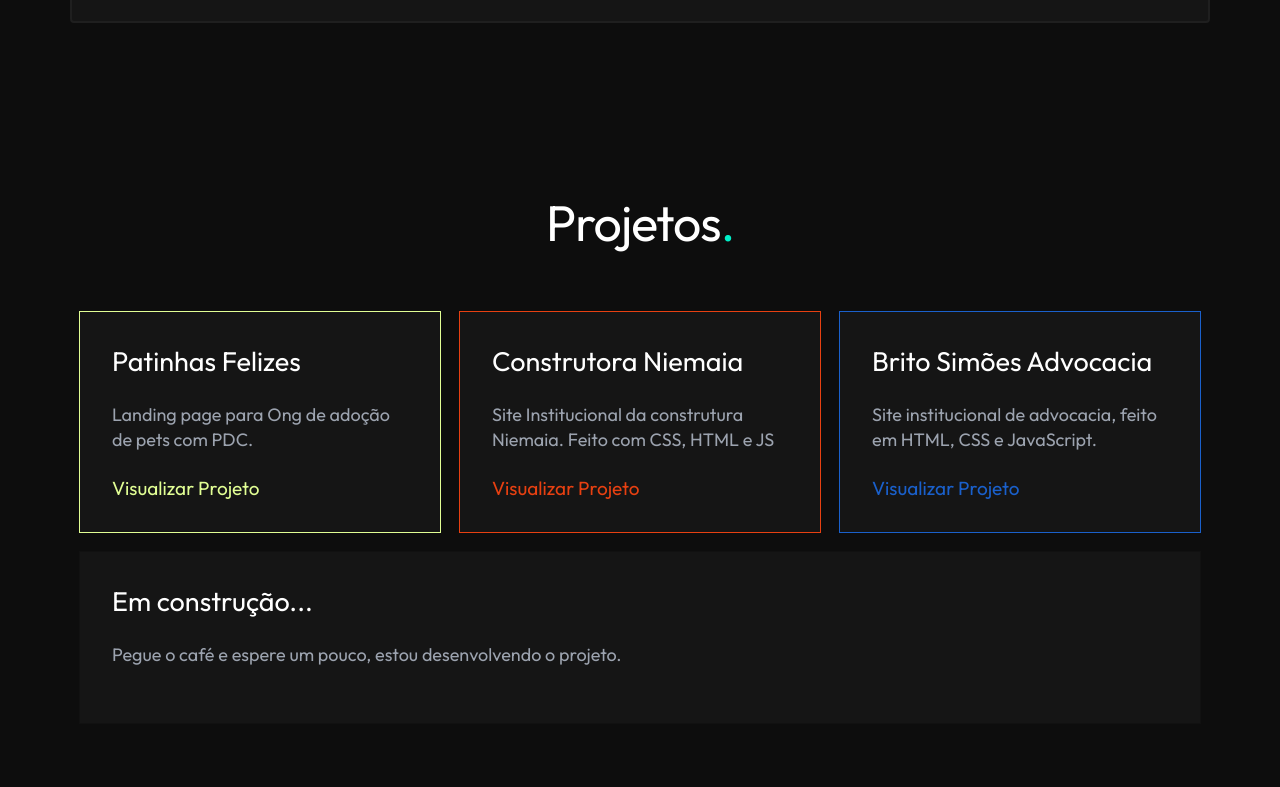
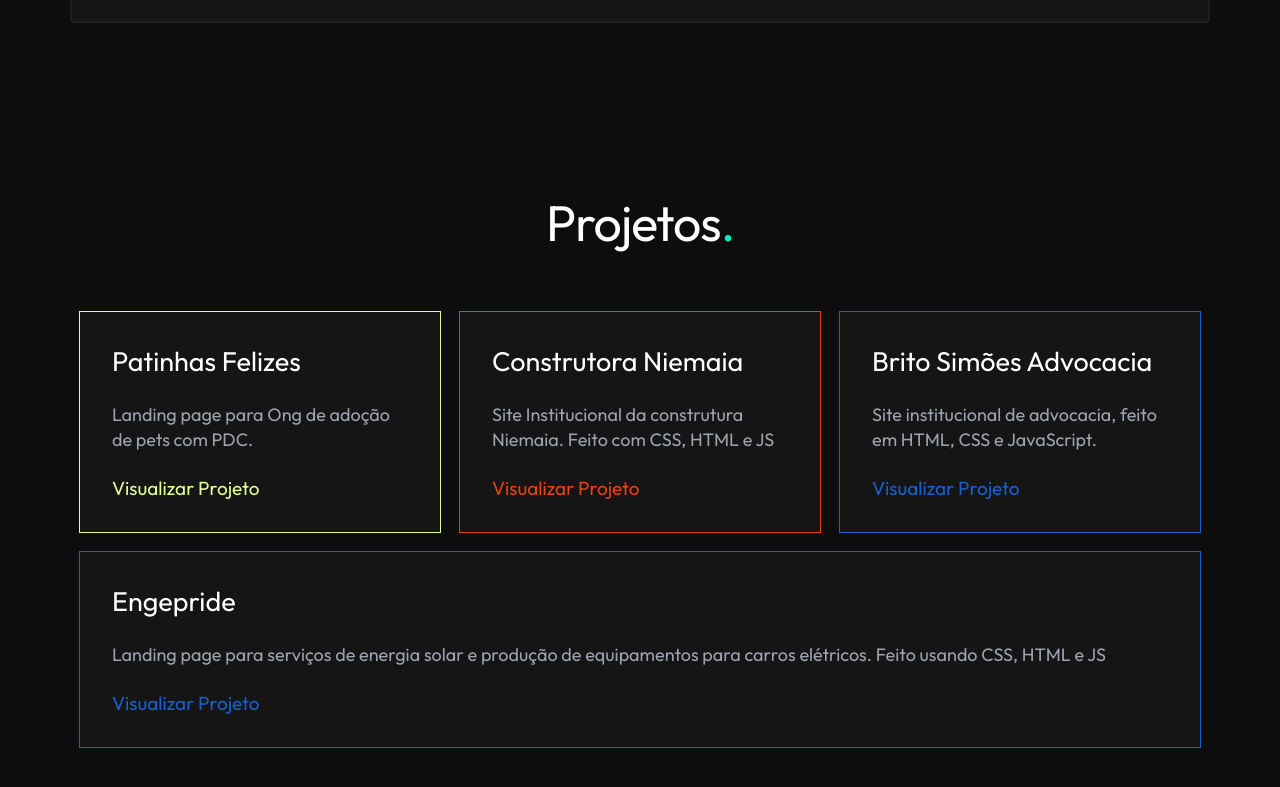
Before and after one commit to lucasfelixdev/myportfoil, a plain HTML site: page index.html in a window 1280 px wide. Shown: the part 1377-2164 px from the top of the page. Drawn offline with nearby package versions, Linux system fonts and the light colour scheme; a script that the page names is missing.

Commit message:
Update index.html

```diff
--- a/index.html
+++ b/index.html
@@ -110,11 +110,12 @@
                         <a href="https://lucasfelixdev.github.io/advSite/" target="_blank">Visualizar Projeto</a>
                     </article>
 
-                    <article class="ArticleClass garagemBjj card-top3">
-                        <h3>Em construção...</h3>
-                        <p>Pegue o café e espere um pouco, estou desenvolvendo o projeto.</p>
-                        <!-- <a href="" target="_blank">Em desenvolvimento</a> -->
+                    <article class="ArticleClass BritoSimoes card-top2">
+                        <h3>Engepride</h3>
+                        <p>Landing page para serviços de energia solar e produção de equipamentos para carros elétricos. Feito usando CSS, HTML e JS</p>
+                        <a href="https://engepride.com.br" target="_blank">Visualizar Projeto</a>
                     </article>
+
                 </div>
             </div>
         </section>
```
